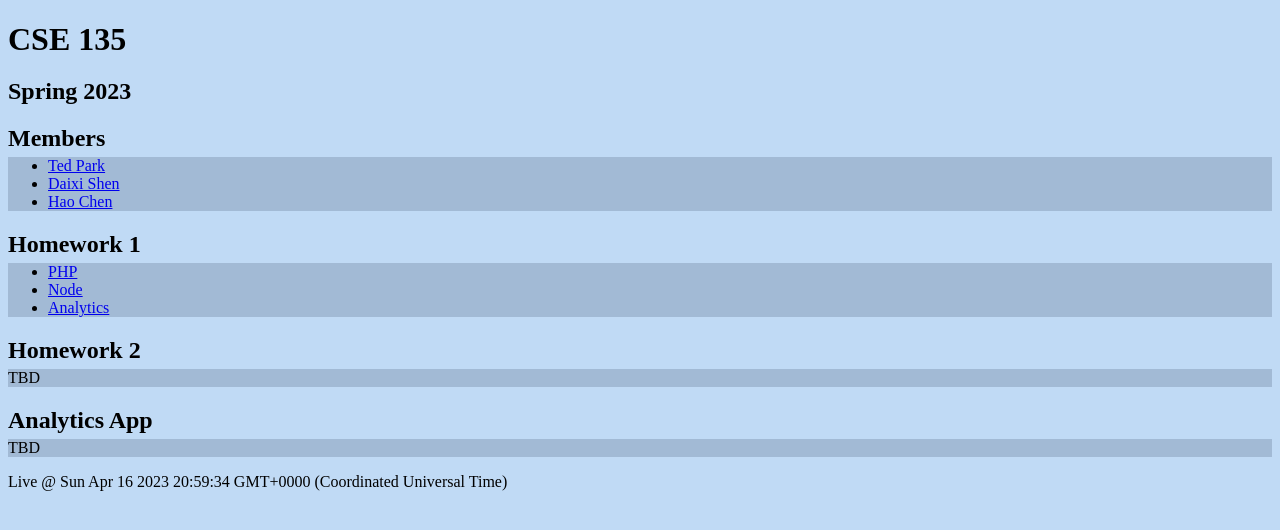
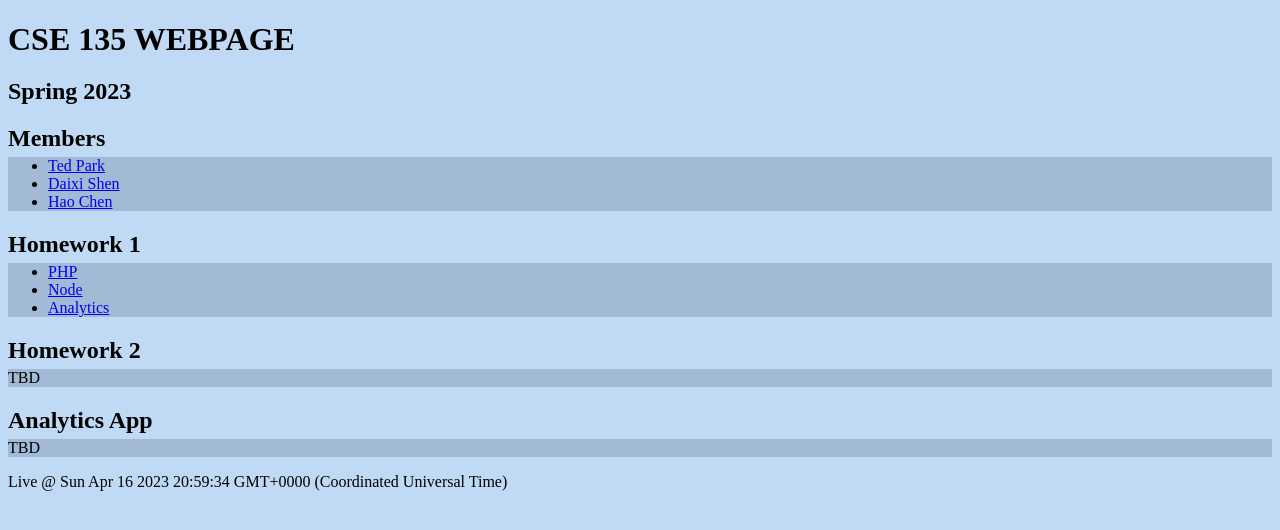
Before and after one commit to tedpark217/CSE135, a plain HTML site: page index.html in a window 1280 px wide. Drawn offline with Linux system fonts and the light colour scheme.

Commit message:
UPDATE HEADER1

```diff
--- a/index.html
+++ b/index.html
@@ -36,7 +36,7 @@
 </head>
 
 <body>
-  <h1>CSE 135 </h1>
+  <h1>CSE 135 WEBPAGE</h1>
   <h2>Spring 2023 </h2>
 
   <h2>Members </h2>
```
